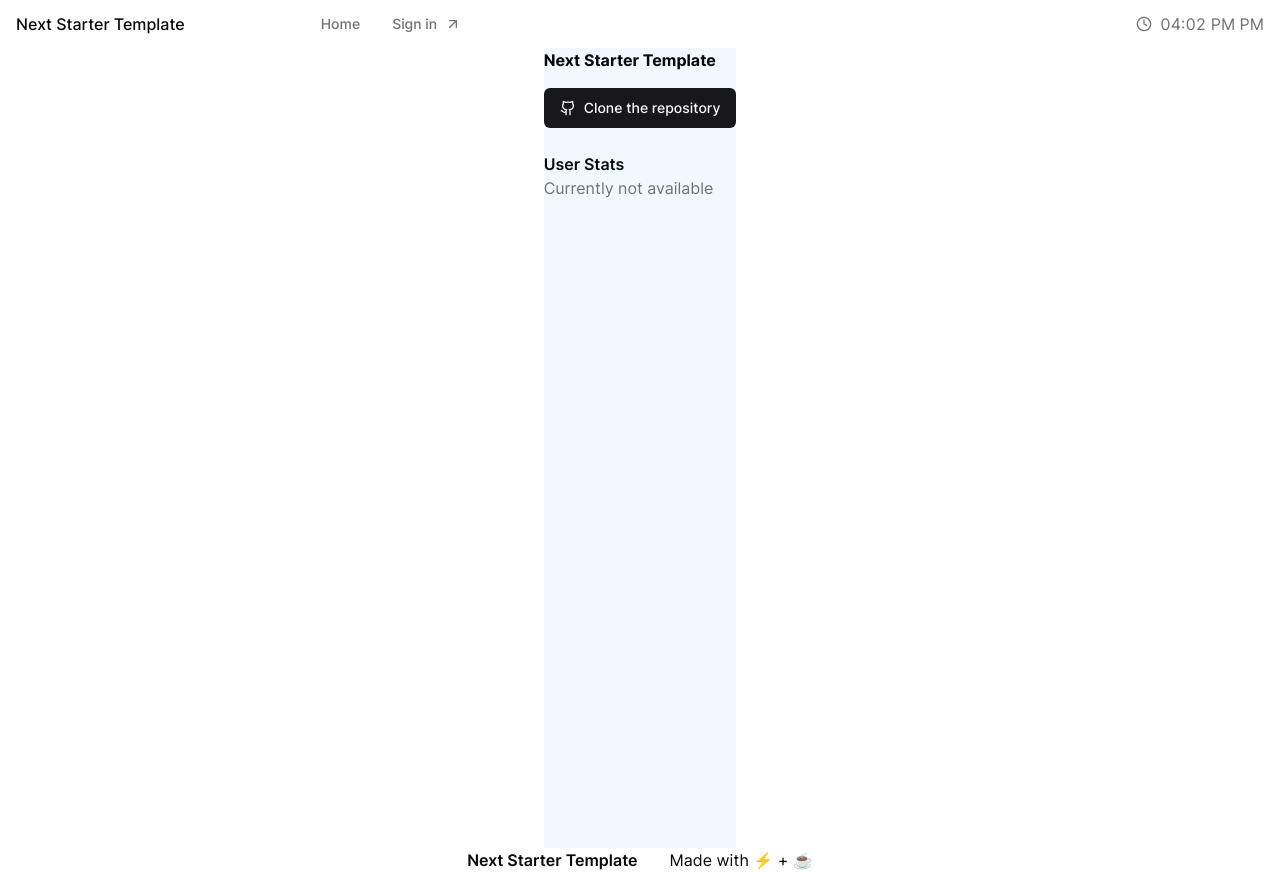
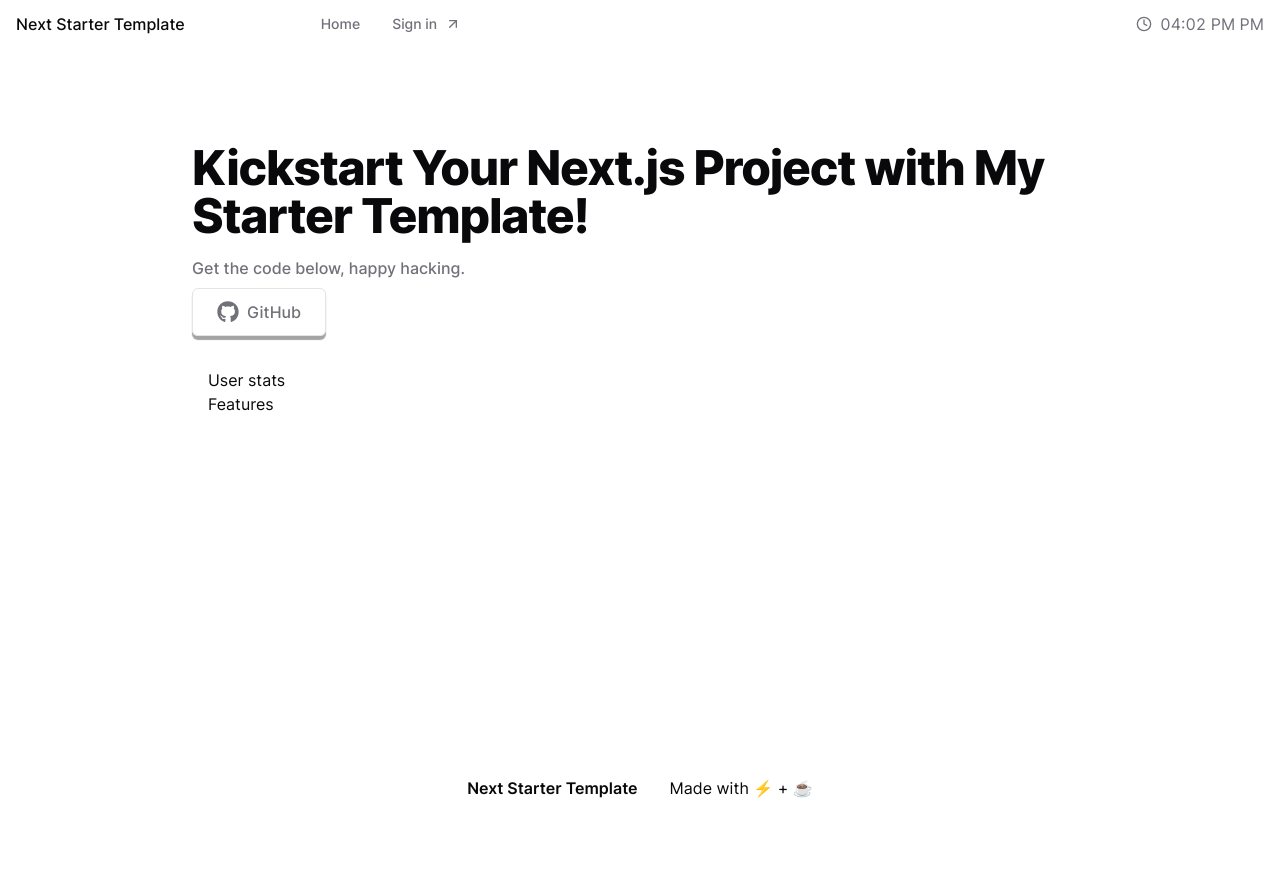
Before and after one commit to humanwhodreams/next-starter-template, a Next.js app: page / in a window 1280 px wide. After the commit the page ends 800 px from the top, so only its background shows below. Built offline with nearby package versions, Linux system fonts and the light colour scheme.

Commit message:
feat(landing page): hero section

```diff
--- a/app/page.tsx
+++ b/app/page.tsx
@@ -1,4 +1,5 @@
 import { Github } from "lucide-react";
+import { Hero } from "@/components/sections/hero";
 import { SiteHeader } from "@/components/shared/site-header";
 import { buttonVariants } from "@/components/ui/button";
 import { cn } from "@/lib/cn";
@@ -15,27 +16,10 @@ export default function Home() {
 
 function Main() {
   return (
-    <section className="min-h-screen bg-sky-50">
-      <div className="mb-6 space-y-4">
-        <h1 className="font-bold">Next Starter Template</h1>
-        <a
-          href="http://github.com/fromenoabasi/next-starter-template"
-          target="_blank"
-          rel="noopener noreferrer"
-          className={cn(buttonVariants({}))}
-        >
-          <Github className="flex-shrink-0 mr-2 size-4" />
-          Clone the repository
-        </a>
-      </div>
-
-      <div>
-        <h2 className="font-semibold">User Stats</h2>
-
-        <ul>
-          <li className="text-muted-foreground">Currently not available</li>
-        </ul>
-      </div>
+    <section className="flex flex-col items-start flex-1 w-full max-w-4xl mx-auto my-24">
+      <Hero />
+      <section className="px-4 mt-8">User stats</section>
+      <section className="px-4">Features</section>
     </section>
   );
 }
--- /dev/null
+++ b/components/sections/cta.tsx
@@ -0,0 +1,9 @@
+import { FaGithub } from "react-icons/fa";
+
+export function CTA() {
+  return (
+    <button className="group relative inline-flex h-12 items-center justify-center overflow-hidden rounded-md border border-border bg-transparent px-6 font-medium text-muted-foreground transition-all [box-shadow:0px_4px_1px_#a3a3a3] active:translate-y-[2px] active:shadow-none hover:text-foreground group">
+      <FaGithub size={22} className="mr-2 group-hover:text-foreground text-muted-foreground"/>GitHub
+    </button>
+  );
+}
--- /dev/null
+++ b/components/sections/hero.tsx
@@ -0,0 +1,19 @@
+import { CTA } from "./cta";
+
+export function Hero() {
+  return (
+    <section className="px-4 space-y-4 md:px-0">
+      <h1 className="text-4xl font-extrabold tracking-tight scroll-m-20 lg:text-5xl">
+        Kickstart Your Next.js Project with My Starter Template!
+      </h1>
+
+      <div className="space-y-2">
+        <p className="font-medium text-muted-foreground">
+          Get the code below, happy hacking.
+        </p>
+
+        <CTA />
+      </div>
+    </section>
+  );
+}
--- a/package.json
+++ b/package.json
@@ -18,6 +18,7 @@
     "next": "14.2.4",
     "react": "^18",
     "react-dom": "^18",
+    "react-icons": "^5.2.1",
     "sonner": "^1.5.0",
     "tailwind-merge": "^2.3.0",
     "tailwindcss-animate": "^1.0.7"
```
Also changed, not shown: 1 other file (tests, documents, lock files or other folders).
